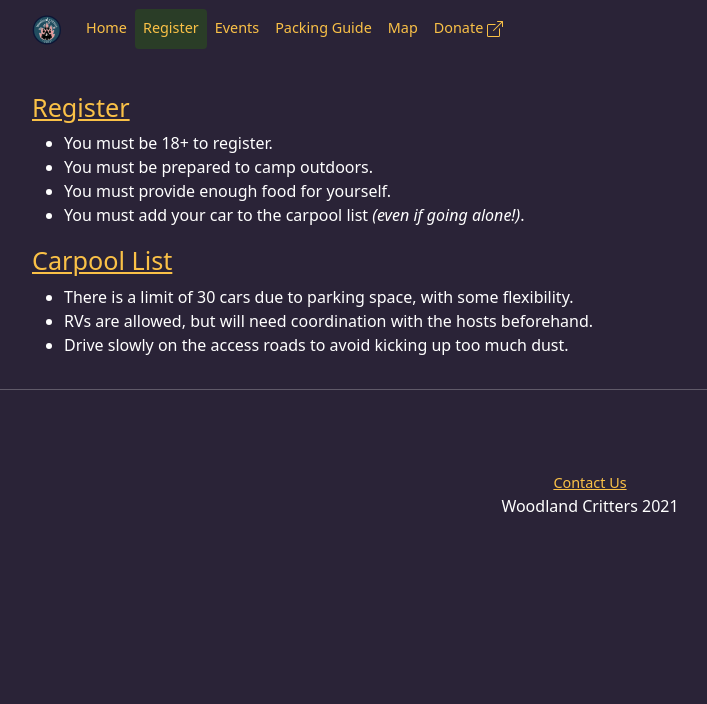
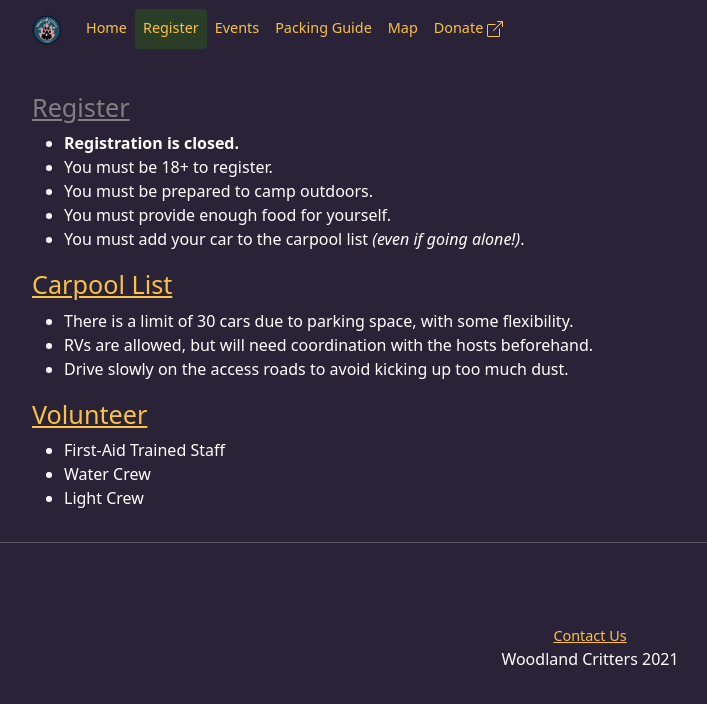
Before and after one commit to dooks/wc-app, a React (Create React App) app: page / in a window 1280 px wide. Both pictures are taken after a click on the tab "Register". Shown: the top 704 px of the page, without its empty margins (50-757 px from the left). Built offline with nearby package versions, Linux system fonts and the light colour scheme.

Commit message:
Close registration, add volunteer

```diff
--- a/src/Register/Register.jsx
+++ b/src/Register/Register.jsx
@@ -1,17 +1,21 @@
 import * as React from "react";
 
-const registerUrl = "https://forms.gle/QjnqC5tyVwp5A7pe7";
+import styles from "./Register.module.css";
+
+// const registerUrl = "https://forms.gle/QjnqC5tyVwp5A7pe7";
 const carpoolUrl = "https://docs.google.com/spreadsheets/d/1akYN1atPnNvSKC307R9RvCaFRN3EVGxdtQhLbeue3jE";
+const volunteerUrl = "https://docs.google.com/spreadsheets/d/12IcNfQf4Q5gAebUi24pVXBrF9KGKypqe0hk1JnOH6Is";
 
 const Register = () => {
   return <div className="heroContainer">
     <div className="container">
       <h3>
-        <a href={registerUrl} target="_blank" rel="noreferrer">Register</a>
+        <a className={styles.disabled} target="_blank" rel="noreferrer">Register</a>
       </h3>
 
       <div>
         <ul>
+          <li><strong>Registration is closed.</strong></li>
           <li>You must be 18+ to register.</li>
           <li>You must be prepared to camp outdoors.</li>
           <li>You must provide enough food for yourself.</li>
@@ -30,6 +34,18 @@ const Register = () => {
           <li>Drive slowly on the access roads to avoid kicking up too much dust.</li>
         </ul>
       </div>
+
+      <h3>
+        <a href={volunteerUrl} target="_blank" rel="noreferrer">Volunteer</a>
+      </h3>
+
+      <div>
+        <ul>
+          <li>First-Aid Trained Staff</li>
+          <li>Water Crew</li>
+          <li>Light Crew</li>
+        </ul>
+      </div>
     </div>
   </div>;
 };
--- /dev/null
+++ b/src/Register/Register.module.css
@@ -0,0 +1,4 @@
+.disabled {
+  color: gray !important;
+  cursor: not-allowed;
+}
```
